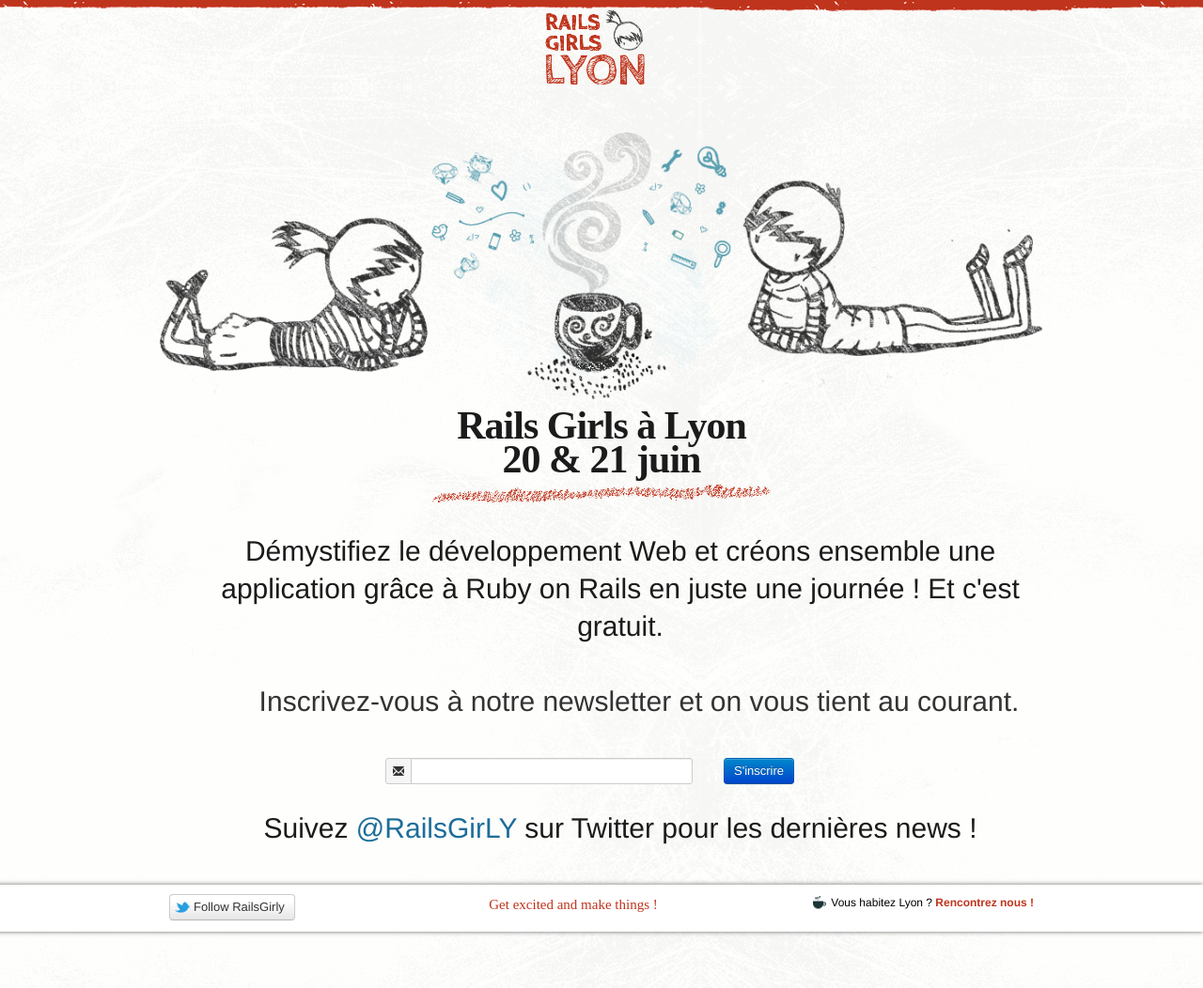
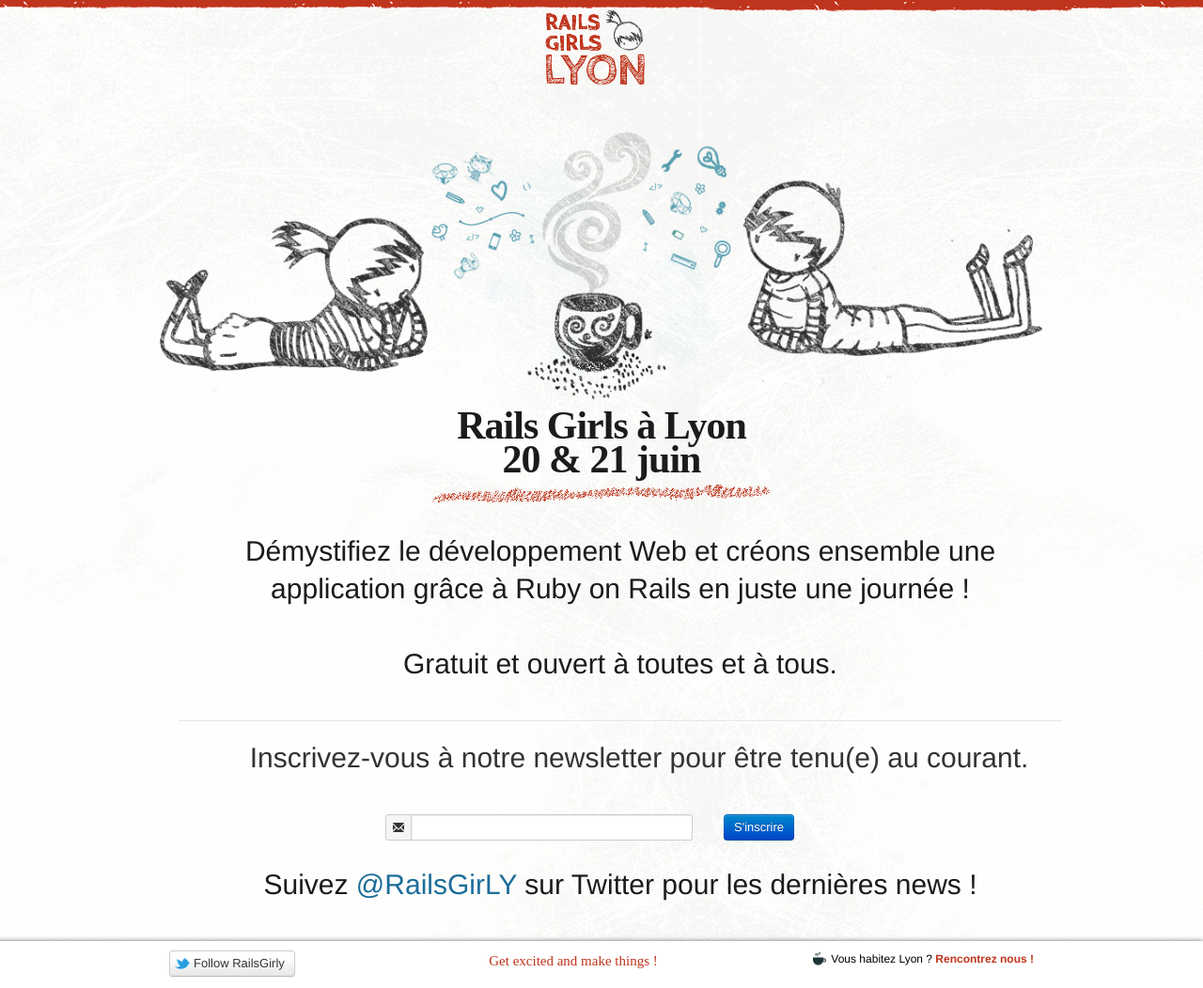
Before and after one commit to lyonrb/railsgirly, a Jekyll site: the page built from index.html, in a window 1280 px wide. Shown: the whole page at 94% size. Built offline with Jekyll 4.4.1, drawn with Linux system fonts in a browser that asks for light colours; nearby versions of some CDN libraries; some web fonts are replaced; library files that are not in the unit come from our copies.

Commit message:
Few content changes

```diff
--- a/index.html
+++ b/index.html
@@ -10,14 +10,16 @@
     <h1 class="baseline">Rails Girls à Lyon<br>20 &amp; 21 juin</h1>
   </div>
   <div class="row span12">
-      <p>Démystifiez le développement Web et créons ensemble une application grâce à Ruby on Rails en juste une journée&nbsp;! Et c'est gratuit.</p>
+      <p>Démystifiez le développement Web et créons ensemble une application grâce à Ruby on Rails en juste une journée&nbsp;!</p>
+      <p>Gratuit et ouvert à toutes et à tous.</p>
+      <hr>
 
     <!-- Begin MailChimp Signup Form -->
     <div id="mc_embed_signup" class="span12">
     <form action="http://lyonrb.us7.list-manage1.com/subscribe/post?u=991e0a02460a1cc15600da669&amp;id=f9b0edff9f" method="post" id="mc-embedded-subscribe-form" name="mc-embedded-subscribe-form" class="validate" target="_blank" novalidate>
 
     <div class="mc-field-group">
-    	<label for="mce-EMAIL">Inscrivez-vous à notre newsletter et on vous tient au courant.</label>
+    	<label for="mce-EMAIL">Inscrivez-vous à notre newsletter pour être tenu(e) au courant.</label>
       <div class="input-prepend span5 offset2">
         <span class="add-on span2"><i class="icon-envelope"></i></span><input type="email" value="" name="EMAIL" class="required email span4" id="mce-EMAIL">
       </div>
```
